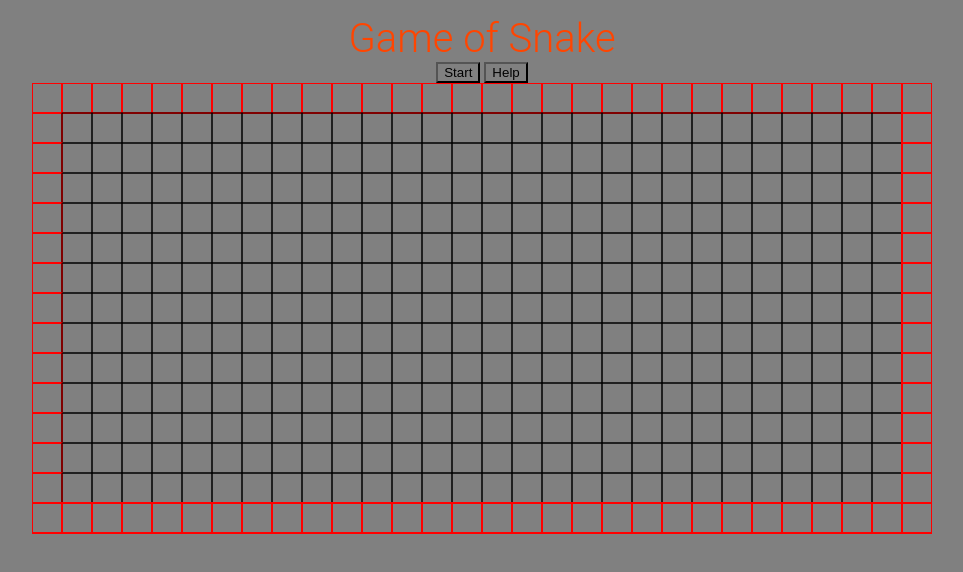
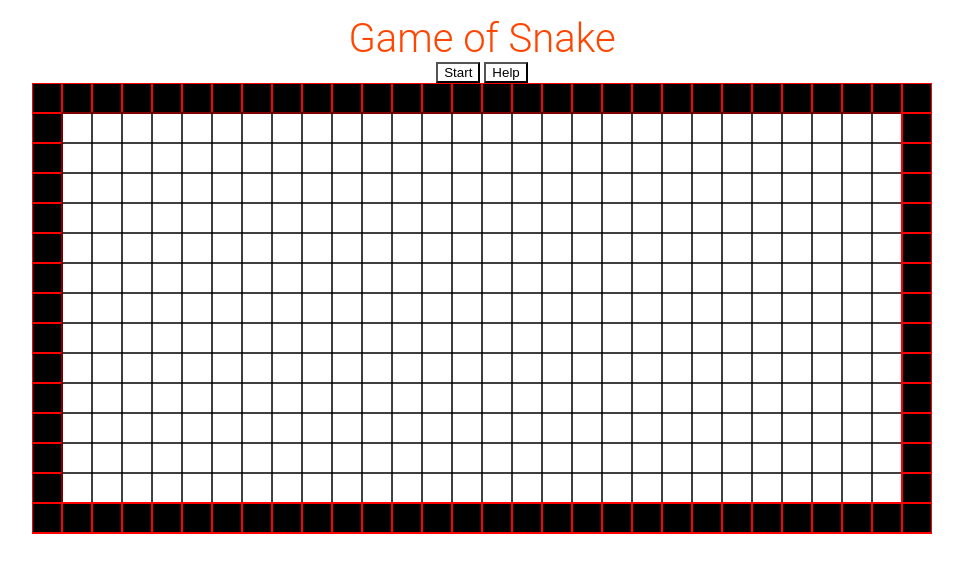
Before and after one commit to ludogernay/Snake, a plain HTML site: page index.html in a window 1280 px wide. Shown: the top 572 px of the page, without its empty margins (158-1121 px from the left). Drawn offline with Linux system fonts and the light colour scheme.

Commit message:
upgrade_grid

```diff
--- a/index.js
+++ b/index.js
@@ -5,7 +5,7 @@ const cellSize = 30; // taille d'une cellule en pixels
 const rows = 15; // nombre de lignes
 let cols = 30; // nombre de colonnes
 
-ctx.lineWidth = 1; // épaisseur par défaut des bordures
+ctx.lineWidth = 0,5; // épaisseur par défaut des bordures
 ctx.strokeStyle = '#000000'; // couleur par défaut des bordures
 
 // mettre à jour la largeur du canvas en fonction du nombre de colonnes
@@ -17,6 +17,7 @@ for (let i = 0; i < rows; i++) {
     if (i == 0 || i == rows - 1 || j == 0 || j == cols - 1) {
         ctx.lineWidth = 2; // mettre une épaisseur plus grande
         ctx.strokeStyle = '#FF0000'; // mettre une couleur différente
+        ctx.fillRect(j * cellSize, i * cellSize, cellSize, cellSize);
     } else {
         ctx.lineWidth = 1; // mettre l'épaisseur par défaut
         ctx.strokeStyle = '#000000'; // mettre la couleur par défaut
--- a/style.css
+++ b/style.css
@@ -1,6 +1,6 @@
 *{
     text-align: center;
-    background-color: gray;
+    background-color:white;
 }
 h1{
     font-size: 40px;
@@ -9,9 +9,10 @@ h1{
     margin-top: 15px;
     font-family: 'Roboto', sans-serif;
     font-weight: 300;
+    text-shadow: 5px, 2px, 2px, black;
 }
 .buttons-div > button{
-    background-color: rgba(255, 255, 255, 0.6);
+    background-color: grey;
     font-family: 'Roboto', sans-serif;
     font-size: 18px;
     padding: 10px;
@@ -20,4 +21,5 @@ h1{
     margin: 20px;
     font-weight: 300;
     outline: none;
+    box-shadow:5px, 2px, 2px, black;
 }
```
